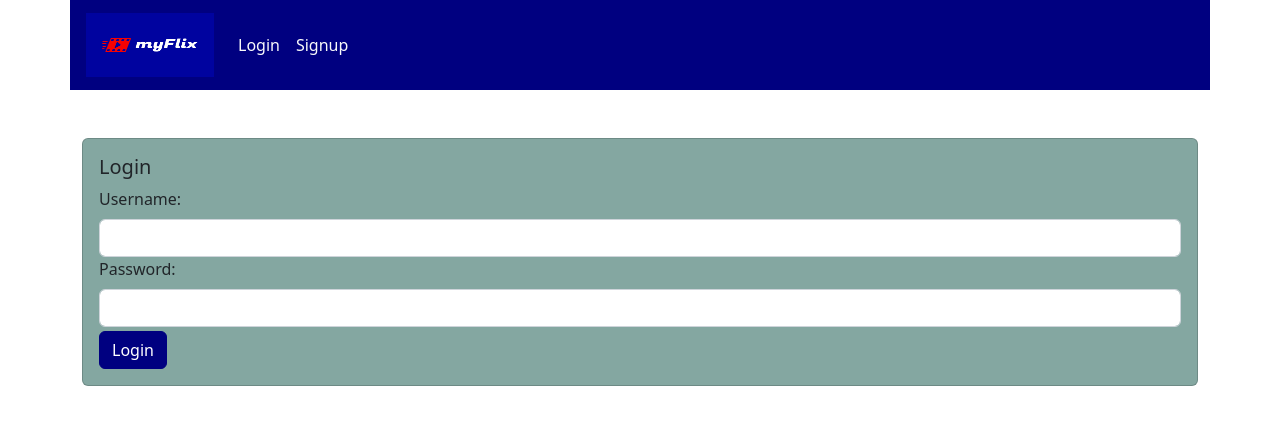
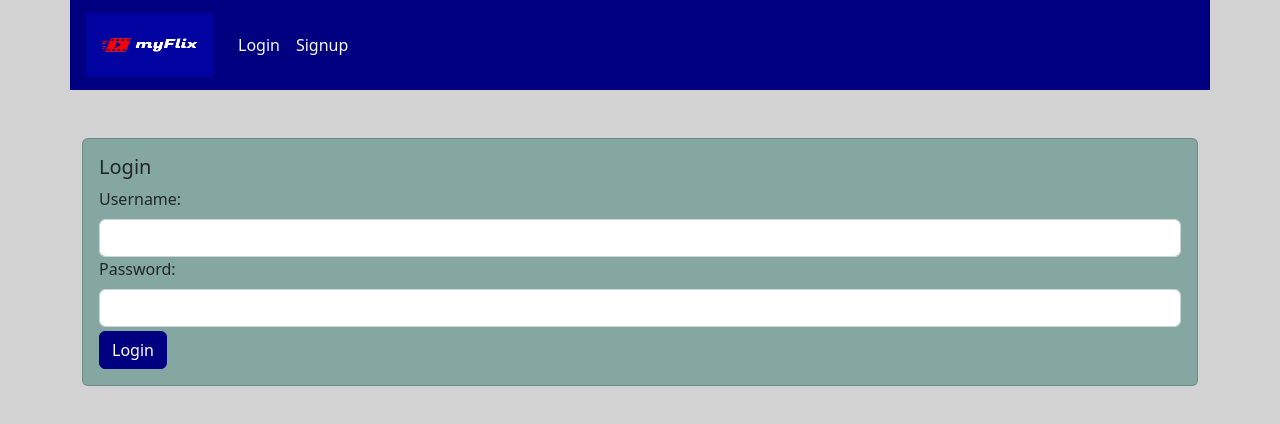
Before and after one commit to ddecicco330web/myFlix-client, a React (Vite) app: page /login in a window 1280 px wide. Shown: the top 424 px of the page. Built offline with nearby package versions, Linux system fonts and the light colour scheme.

Commit message:
Set fixed height of images

```diff
--- a/src/index.scss
+++ b/src/index.scss
@@ -2,6 +2,10 @@ $primary: Navy;
 $secondary: #84a7a1;
 
 @import 'node_modules/bootstrap/scss/bootstrap.scss';
+
+body {
+  background-color: lightgray;
+}
 
 .no-border {
   border: none;
@@ -21,6 +25,6 @@ $secondary: #84a7a1;
 }
 
 .card-img-top {
-  height: 80%;
+  height: 400px;
   margin: auto;
 }
```
Also changed, not shown: 5 other files (tests, documents, lock files or other folders).
